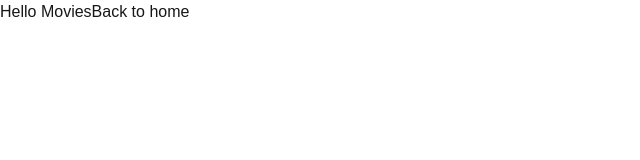
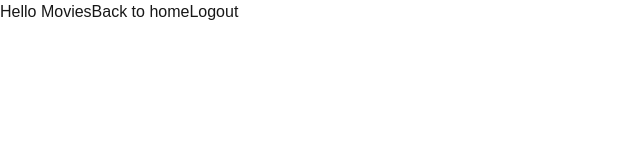
Before and after one commit to Setsubou/movie-nextjs-frontend, a Next.js app: page /movies in a window 1280 px wide. Shown: the top 160 px of the page, without its empty margins (0-640 px from the left). Built offline with nearby package versions, Linux system fonts and the light colour scheme.

Commit message:
Created logout button

```diff
--- /dev/null
+++ b/components/LogoutButton.tsx
@@ -0,0 +1,20 @@
+"use client"
+
+import { useRouter } from "next/navigation";
+
+export default function LogoutButton() {
+    const router = useRouter();
+
+    async function handleLogout(): Promise<void> {
+        await fetch("http://localhost:8888/auth/logout/", {
+            method: "POST",
+            credentials: "include",
+          });
+
+        router.push("/");
+    }
+
+    return (
+        <button onClick={handleLogout}>Logout</button>
+    )
+}
--- a/src/app/movies/page.tsx
+++ b/src/app/movies/page.tsx
@@ -1,10 +1,12 @@
 import Link from "next/link";
+import LogoutButton from "../../../components/LogoutButton";
 
 export default function Movies() {
     return (
         <div>
             Hello Movies
             <Link href="/">Back to home</Link>
+            <LogoutButton/>
         </div>
     )
 }
```
